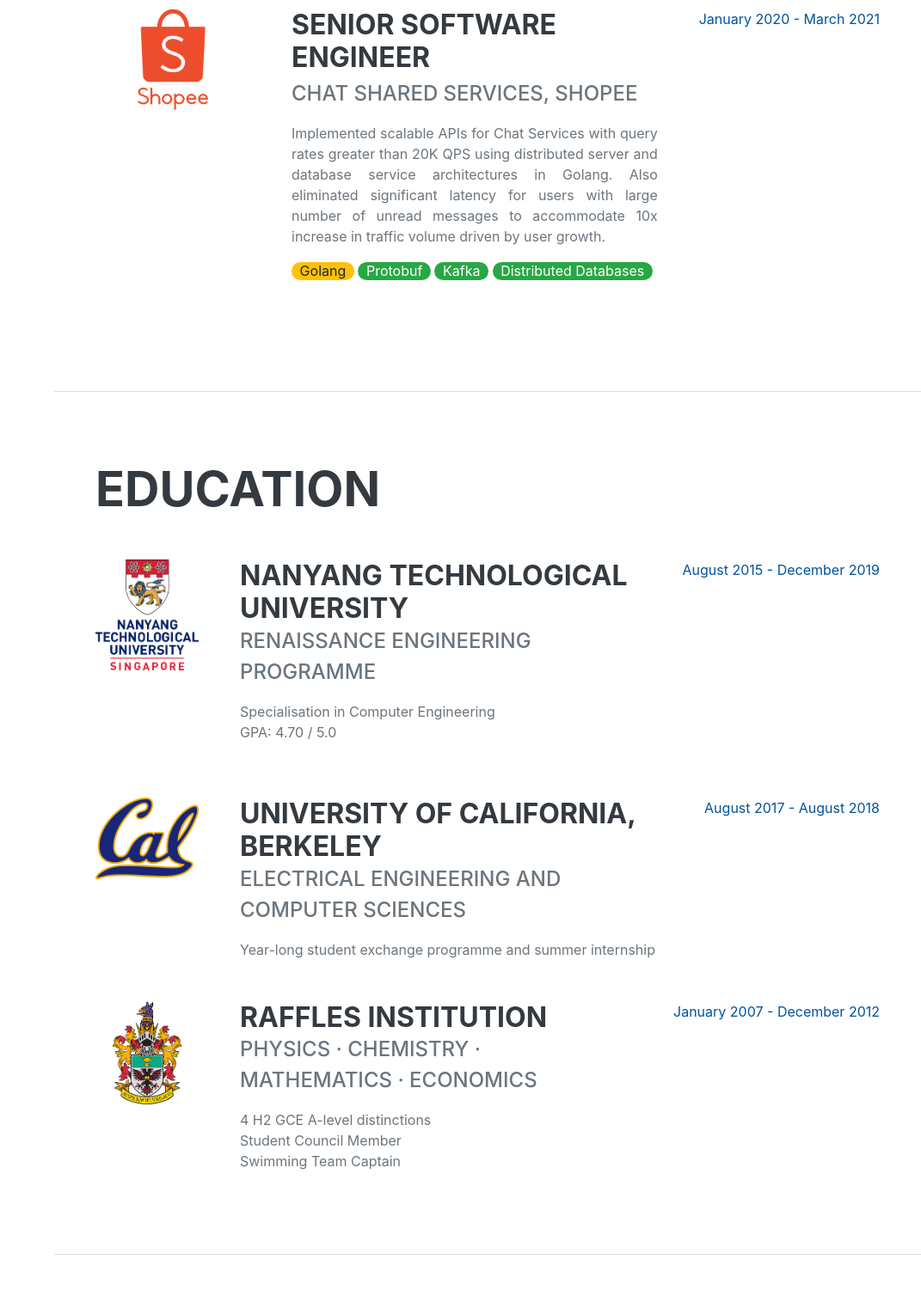
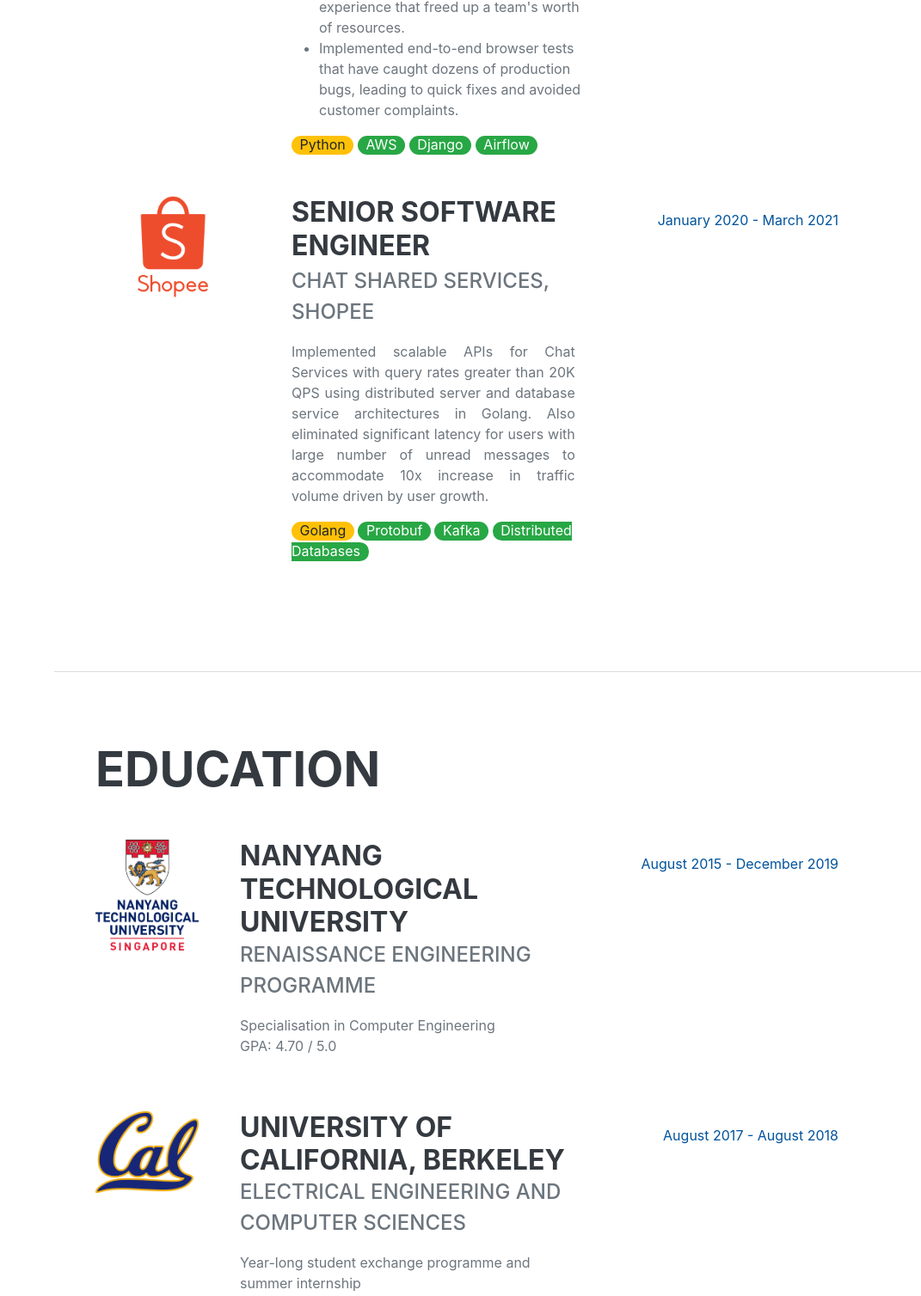
Before and after one commit to tyng94/tyng94.github.io, a plain HTML site: page personal-website/src/index.html in a window 1280 px wide. Shown: the part 1871-3379 px from the top of the page at 86% size, without its empty margins (209-1280 px from the left). Drawn offline with nearby package versions, Linux system fonts and the light colour scheme; a web font is replaced by a local one.

Commit message:
formatting of dates

```diff
--- a/personal-website/src/index.html
+++ b/personal-website/src/index.html
@@ -169,7 +169,7 @@
                 <span class="badge-pill badge-success">Airflow</span>
               </div>
             </div>
-            <div class="flex-shrink-0">
+            <div class="flex-shrink-0 mx-5 mt-3">
               <span class="text-primary">March 2023 - Present</span>
             </div>
           </div>
@@ -211,7 +211,7 @@
                 <span class="badge-pill badge-success">Airflow</span>
               </div>
             </div>
-            <div class="flex-shrink-0">
+            <div class="flex-shrink-0 mx-5 mt-3">
               <span class="text-primary">March 2021 - March 2023</span>
             </div>
           </div>
@@ -241,7 +241,7 @@
                 >
               </div>
             </div>
-            <div class="flex-shrink-0">
+            <div class="flex-shrink-0 mx-5 mt-3">
               <span class="text-primary">January 2020 - March 2021</span>
             </div>
           </div>
@@ -266,7 +266,7 @@
               <div>Specialisation in Computer Engineering</div>
               <p>GPA: 4.70 / 5.0</p>
             </div>
-            <div class="flex-shrink-0">
+            <div class="flex-shrink-0 mx-5 mt-3">
               <span class="text-primary">August 2015 - December 2019</span>
             </div>
           </div>
@@ -285,7 +285,7 @@
                 Year-long student exchange programme and summer internship
               </div>
             </div>
-            <div class="flex-shrink-0">
+            <div class="flex-shrink-0 mx-5 mt-3">
               <span class="text-primary">August 2017 - August 2018</span>
             </div>
           </div>
@@ -307,7 +307,7 @@
               <div>Student Council Member</div>
               <p>Swimming Team Captain</p>
             </div>
-            <div class="flex-shrink-0">
+            <div class="flex-shrink-0 flex-shrink-0 mx-5 mt-3">
               <span class="text-primary">January 2007 - December 2012</span>
             </div>
           </div>
```
